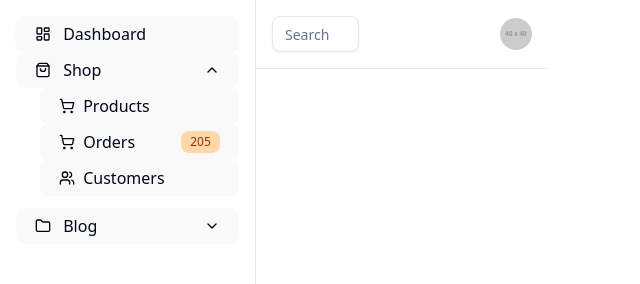
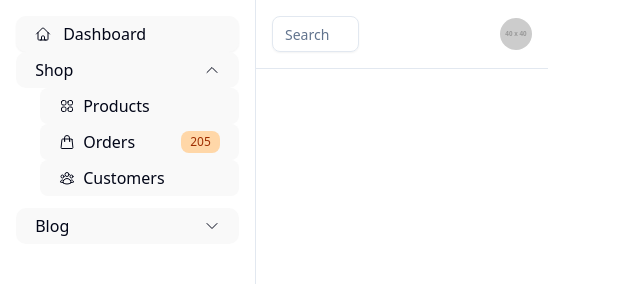
Before and after one commit to sathmijayasuriya/filament, a React (Vite) app in the folder frontend/: page / in a window 1280 px wide. Both pictures are taken after a click on the button "Shop". Shown: the top 284 px of the page, without its empty margins (0-640 px from the left). Built offline with nearby package versions, Linux system fonts and the light colour scheme.

Commit message:
Updated sidebar icons to use Heroicons

```diff
--- a/frontend/package.json
+++ b/frontend/package.json
@@ -10,6 +10,7 @@
     "preview": "vite preview"
   },
   "dependencies": {
+    "@heroicons/react": "^2.2.0",
     "@radix-ui/react-avatar": "^1.1.3",
     "@radix-ui/react-collapsible": "^1.1.3",
     "@radix-ui/react-dialog": "^1.1.6",
--- a/frontend/src/App.jsx
+++ b/frontend/src/App.jsx
@@ -4,7 +4,6 @@ import router from "./routes";
 function App() {
   return (
     <RouterProvider router={router}>
-
     </RouterProvider>
   );
 }
--- a/frontend/src/components/layouts/Sidebar.jsx
+++ b/frontend/src/components/layouts/Sidebar.jsx
@@ -1,13 +1,29 @@
 import { NavLink } from "react-router-dom";
 import { useState } from "react";
+// import {
+//   Home, ShoppingBag, ShoppingCart, Users, FileText, Folder, User, Link as LinkIcon,
+//   ChevronDown, LayoutDashboard
+// } from "lucide-react";
 import {
-  Home, ShoppingBag, ShoppingCart, Users, FileText, Folder, User, Link as LinkIcon,
-  ChevronDown, LayoutDashboard
-} from "lucide-react";
+  HomeIcon,
+  Squares2X2Icon,
+  ShoppingBagIcon,
+  UserGroupIcon,
+  DocumentTextIcon,
+  RectangleStackIcon,
+  UsersIcon,
+  LinkIcon,
+  ChevronDownIcon,
+} from "@heroicons/react/24/outline";
+
 import { Badge } from "@/components/ui/badge";
 import { Button } from "@/components/ui/button";
 import { cn } from "@/lib/utils";
-import { Collapsible, CollapsibleTrigger, CollapsibleContent } from "@/components/ui/collapsible";
+import {
+  Collapsible,
+  CollapsibleTrigger,
+  CollapsibleContent,
+} from "@/components/ui/collapsible";
 
 const Sidebar = () => {
   const [shopOpen, setShopOpen] = useState(false);
@@ -25,7 +41,7 @@ const Sidebar = () => {
               isActive && "bg-muted text-primary"
             )}
           >
-            <LayoutDashboard className="w-5 h-5" />
+            <HomeIcon className="w-5 h-5" />
             Dashboard
           </Button>
         )}
@@ -34,36 +50,60 @@ const Sidebar = () => {
       {/* Shop Section */}
       <Collapsible open={shopOpen} onOpenChange={setShopOpen}>
         <CollapsibleTrigger asChild>
-          <Button variant="ghost" className="w-full justify-between px-4 py-2 rounded-lg">
-            <span className="flex items-center gap-3">
-              <ShoppingBag className="w-5 h-5" />
-              Shop
-            </span>
-            <ChevronDown className={`w-4 h-4 transition-transform ${shopOpen ? "rotate-180" : ""}`} />
+          <Button
+            variant="ghost"
+            className="w-full justify-between px-4 py-2 rounded-lg"
+          >
+            <span className="flex items-center gap-3">Shop</span>
+            <ChevronDownIcon
+              className={`w-4 h-4 transition-transform ${
+                shopOpen ? "rotate-180" : ""
+              }`}
+            />
           </Button>
         </CollapsibleTrigger>
         <CollapsibleContent className="pl-6 space-y-2">
           <NavLink to="/products">
             {({ isActive }) => (
-              <Button variant="ghost" className={cn("w-full justify-start px-4 py-2", isActive && "bg-muted text-primary")}>
-                <ShoppingCart className="w-5 h-5" />
+              <Button
+                variant="ghost"
+                className={cn(
+                  "w-full justify-start px-4 py-2",
+                  isActive && "bg-muted text-primary"
+                )}
+              >
+                <Squares2X2Icon className="w-5 h-5" />
                 Products
               </Button>
             )}
           </NavLink>
           <NavLink to="/orders">
             {({ isActive }) => (
-              <Button variant="ghost" className={cn("w-full justify-start px-4 py-2", isActive && "bg-muted text-primary")}>
-                <ShoppingCart className="w-5 h-5" />
+              <Button
+                variant="ghost"
+                className={cn(
+                  "w-full justify-start px-4 py-2",
+                  isActive && "bg-muted text-primary"
+                )}
+              >
+                <ShoppingBagIcon className="w-5 h-5" />
                 Orders
-                <Badge className="ml-auto bg-orange-200 text-orange-800">205</Badge>
+                <Badge className="ml-auto bg-orange-200 text-orange-800">
+                  205
+                </Badge>
               </Button>
             )}
           </NavLink>
           <NavLink to="/customers">
             {({ isActive }) => (
-              <Button variant="ghost" className={cn("w-full justify-start px-4 py-2", isActive && "bg-muted text-primary")}>
-                <Users className="w-5 h-5" />
+              <Button
+                variant="ghost"
+                className={cn(
+                  "w-full justify-start px-4 py-2",
+                  isActive && "bg-muted text-primary"
+                )}
+              >
+                <UserGroupIcon className="w-5 h-5" />
                 Customers
               </Button>
             )}
@@ -74,42 +114,73 @@ const Sidebar = () => {
       {/* Blog Section */}
       <Collapsible open={blogOpen} onOpenChange={setBlogOpen}>
         <CollapsibleTrigger asChild>
-          <Button variant="ghost" className="w-full justify-between px-4 py-2 mt-3 rounded-lg">
+          <Button
+            variant="ghost"
+            className="w-full justify-between px-4 py-2 mt-3 rounded-lg"
+          >
             <span className="flex items-center gap-3">
-              <Folder className="w-5 h-5" />
+              {/* <Folder className="w-5 h-5" /> */}
               Blog
             </span>
-            <ChevronDown className={`w-4 h-4 transition-transform ${blogOpen ? "rotate-180" : ""}`} />
+            <ChevronDownIcon
+              className={`w-4 h-4 transition-transform ${
+                blogOpen ? "rotate-180" : ""
+              }`}
+            />
           </Button>
         </CollapsibleTrigger>
         <CollapsibleContent className="pl-6 space-y-2">
           <NavLink to="/posts">
             {({ isActive }) => (
-              <Button variant="ghost" className={cn("w-full justify-start px-4 py-2 text-orange-600 bg-orange-50", isActive && "bg-muted text-primary")}>
-                <FileText className="w-5 h-5" />
+              <Button
+                variant="ghost"
+                className={cn(
+                  "w-full justify-start px-4 py-2 text-orange-600 bg-orange-50",
+                  isActive && "bg-muted text-primary"
+                )}
+              >
+                <DocumentTextIcon className="w-5 h-5" />
                 Posts
               </Button>
             )}
           </NavLink>
           <NavLink to="/categories">
             {({ isActive }) => (
-              <Button variant="ghost" className={cn("w-full justify-start px-4 py-2", isActive && "bg-muted text-primary")}>
-                <Folder className="w-5 h-5" />
+              <Button
+                variant="ghost"
+                className={cn(
+                  "w-full justify-start px-4 py-2",
+                  isActive && "bg-muted text-primary"
+                )}
+              >
+                <RectangleStackIcon className="w-5 h-5" />
                 Categories
               </Button>
             )}
           </NavLink>
           <NavLink to="/authors">
             {({ isActive }) => (
-              <Button variant="ghost" className={cn("w-full justify-start px-4 py-2", isActive && "bg-muted text-primary")}>
-                <User className="w-5 h-5" />
+              <Button
+                variant="ghost"
+                className={cn(
+                  "w-full justify-start px-4 py-2",
+                  isActive && "bg-muted text-primary"
+                )}
+              >
+                <UsersIcon className="w-5 h-5" />
                 Authors
               </Button>
             )}
           </NavLink>
           <NavLink to="/links">
             {({ isActive }) => (
-              <Button variant="ghost" className={cn("w-full justify-start px-4 py-2", isActive && "bg-muted text-primary")}>
+              <Button
+                variant="ghost"
+                className={cn(
+                  "w-full justify-start px-4 py-2",
+                  isActive && "bg-muted text-primary"
+                )}
+              >
                 <LinkIcon className="w-5 h-5" />
                 Links
               </Button>
```
Also changed, not shown: 1 other file (tests, documents, lock files or other folders).
